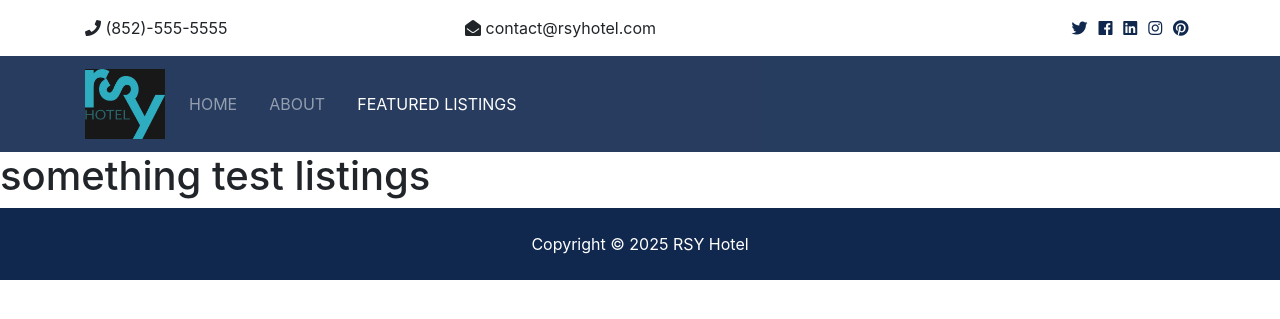
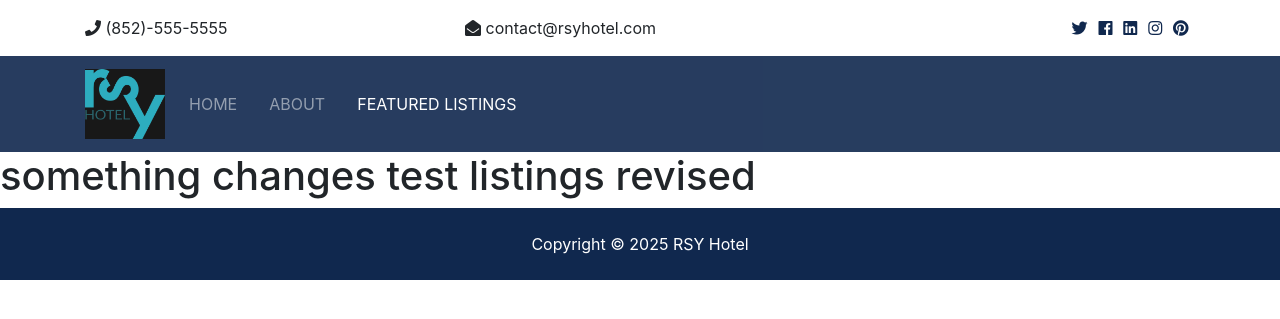
Before and after one commit to Chanronny/project_git, a Django app: page /listings/ in a window 1280 px wide. Shown: the top 319 px of the page. Run offline with Django 4.2, Linux system fonts and the light colour scheme; some libraries are stand-ins or nearby versions.

Commit message:
Revised Listings

```diff
--- a/listings/views.py
+++ b/listings/views.py
@@ -2,7 +2,7 @@ from django.shortcuts import render
 
 # Create your views here.
 def listings(request):
-    return render(request,'listings/listings.html',{'listings': 'something'})
+    return render(request,'listings/listings.html',{'listings': 'something changes'})
 
 def listing(request):
     return render(request,'listings/listing.html')
--- a/templates/listings/listings.html
+++ b/templates/listings/listings.html
@@ -1,4 +1,4 @@
 {% extends 'base.html' %} {% block content %}
-<h1>{{listings}} test listings</h1>
+<h1>{{listings}} test listings revised</h1>
 
 {% endblock %}
```
